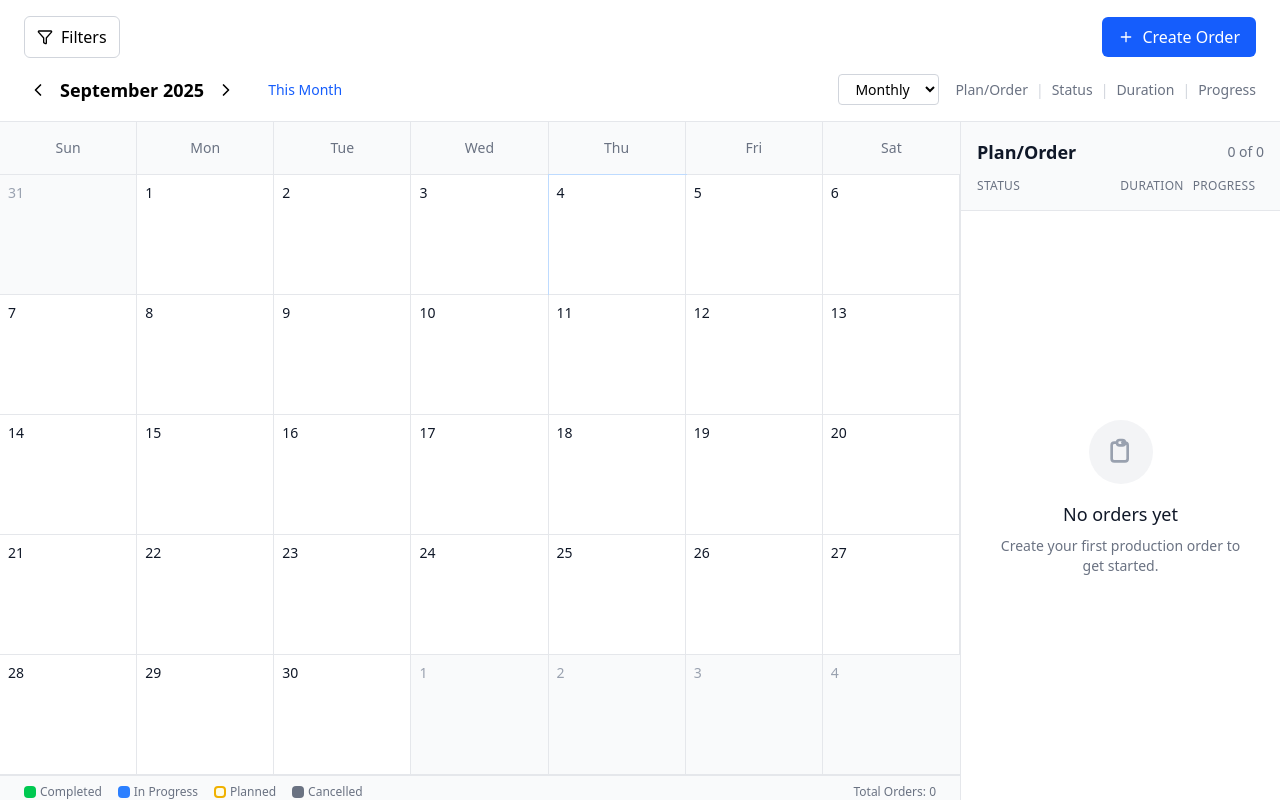
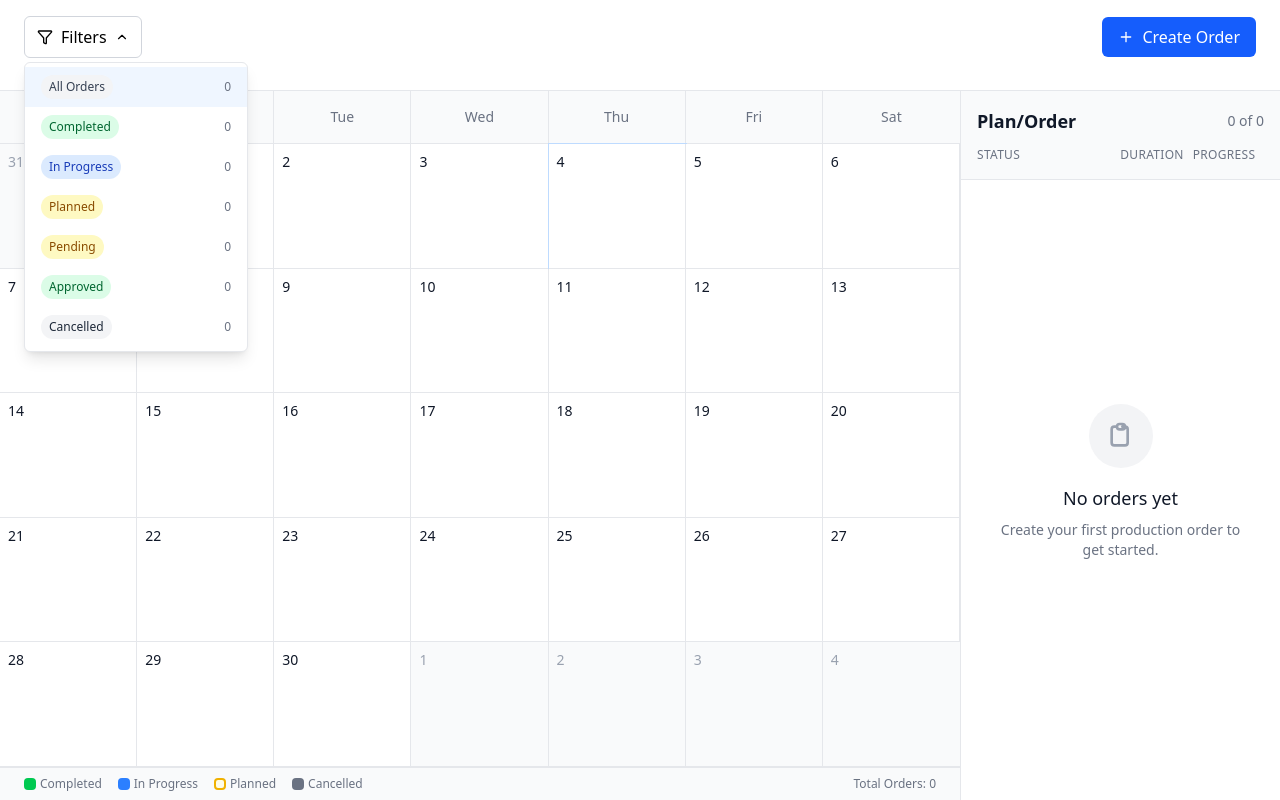
Before and after one commit to kaushalpapnai/production-calendar, a React (Vite) app: page / in a window 1280 px wide. Both pictures are taken after a click on the button "Filters". Built offline with nearby package versions, Linux system fonts and the light colour scheme.

Commit message:
made filter workable

```diff
--- a/src/components/calendar/CalendarHeader.tsx
+++ b/src/components/calendar/CalendarHeader.tsx
@@ -1,35 +1,63 @@
-import React from 'react';
-import { ChevronLeft, ChevronRight, Filter, Plus } from 'lucide-react';
-import { format, addMonths, subMonths } from 'date-fns';
+import React, { useState, useRef, useEffect } from 'react';
+import { ChevronDown, Filter, Plus, X } from 'lucide-react';
 import { useOrderStore } from '../../store/orderStore';
+import type { OrderStatus } from '../../types';
 
 interface CalendarHeaderProps {
   onCreateOrder: () => void;
   onToggleFilter: () => void;
 }
 
+const statusOptions: { value: OrderStatus | null; label: string; color: string }[] = [
+  { value: null, label: 'All Orders', color: 'bg-gray-100 text-gray-700' },
+  { value: 'completed', label: 'Completed', color: 'bg-green-100 text-green-800' },
+  { value: 'in-progress', label: 'In Progress', color: 'bg-blue-100 text-blue-800' },
+  { value: 'planned', label: 'Planned', color: 'bg-yellow-100 text-yellow-800' },
+  { value: 'pending', label: 'Pending', color: 'bg-yellow-100 text-yellow-800' },
+  { value: 'approved', label: 'Approved', color: 'bg-green-100 text-green-800' },
+  { value: 'cancelled', label: 'Cancelled', color: 'bg-gray-100 text-gray-800' },
+];
+
 export const CalendarHeader: React.FC<CalendarHeaderProps> = ({
   onCreateOrder,
-  onToggleFilter
 }) => {
   const {
-    currentDate,
-    setCurrentDate,
-    viewMode,
-    setViewMode,
-    statusFilter
+    statusFilter,
+    setStatusFilter,
+    orders
   } = useOrderStore();
 
-  const navigateMonth = (direction: 'prev' | 'next') => {
-    const newDate = direction === 'prev'
-      ? subMonths(currentDate, 1)
-      : addMonths(currentDate, 1);
-    setCurrentDate(newDate);
+  const [isFilterOpen, setIsFilterOpen] = useState(false);
+  const filterRef = useRef<HTMLDivElement>(null);
+
+  // Close dropdown when clicking outside
+  useEffect(() => {
+    const handleClickOutside = (event: MouseEvent) => {
+      if (filterRef.current && !filterRef.current.contains(event.target as Node)) {
+        setIsFilterOpen(false);
+      }
     };
 
-  const goToThisMonth = () => {
-    setCurrentDate(new Date());
+    document.addEventListener('mousedown', handleClickOutside);
+    return () => document.removeEventListener('mousedown', handleClickOutside);
+  }, []);
+
+  const handleFilterSelect = (status: OrderStatus | null) => {
+    setStatusFilter(status);
+    setIsFilterOpen(false);
   };
+
+  const clearFilter = () => {
+    setStatusFilter(null);
+    setIsFilterOpen(false);
+  };
+
+  const getFilteredCount = (status: OrderStatus | null) => {
+    if (status === null) return orders.length;
+    return orders.filter(order => order.status === status).length;
+  };
+
+  const currentFilter = statusOptions.find(option => option.value === statusFilter);
 
   return (
     <div className="bg-white border-b border-gray-200">
@@ -37,10 +65,12 @@ export const CalendarHeader: React.FC<CalendarHeaderProps> = ({
         {/* Top Row - Filters and Create Order */}
         <div className="flex items-center justify-between mb-4">
           <div className="flex items-center space-x-4">
+            {/* Filter Dropdown */}
+            <div className="relative" ref={filterRef}>
               <button
-              onClick={onToggleFilter}
+                onClick={() => setIsFilterOpen(!isFilterOpen)}
                 className={`
-                flex items-center space-x-2 px-3 py-2 border rounded-md transition-colors
+                  flex items-center space-x-2 px-3 py-2 border rounded-md transition-colors cursor-pointer
                   ${statusFilter
                     ? 'border-blue-500 bg-blue-50 text-blue-700'
                     : 'border-gray-300 hover:bg-gray-50'
@@ -48,13 +78,71 @@ export const CalendarHeader: React.FC<CalendarHeaderProps> = ({
                 `}
               >
                 <Filter size={16} />
-              <span>Filters</span>
+                <span>
+                  {statusFilter ? `Filter: ${currentFilter?.label}` : 'Filters'}
+                </span>
+                <ChevronDown
+                  size={14}
+                  className={`transition-transform ${isFilterOpen ? 'rotate-180' : ''}`}
+                />
+              </button>
+
+              {/* Dropdown Menu */}
+              {isFilterOpen && (
+                <div className="absolute top-full left-0 mt-1 w-56 bg-white border border-gray-200 rounded-md shadow-lg z-50">
+                  <div className="py-1">
+                    {statusOptions.map((option) => (
+                      <button
+                        key={option.value || 'all'}
+                        onClick={() => handleFilterSelect(option.value)}
+                        className={`
+                          w-full text-left px-4 py-2 text-sm hover:bg-gray-50 flex items-center justify-between
+                          ${statusFilter === option.value ? 'bg-blue-50 text-blue-700' : 'text-gray-700'}
+                        `}
+                      >
+                        <div className="flex items-center space-x-2">
+                          <span className={`px-2 py-1 rounded-full text-xs font-medium ${option.color}`}>
+                            {option.label}
+                          </span>
+                        </div>
+                        <span className="text-xs text-gray-500">
+                          {getFilteredCount(option.value)}
+                        </span>
+                      </button>
+                    ))}
+                  </div>
+
+                  {/* Clear Filter Option */}
                   {statusFilter && (
-                <span className="bg-blue-100 text-blue-800 text-xs px-2 py-0.5 rounded-full">
-                  {statusFilter}
+                    <>
+                      <div className="border-t border-gray-200"></div>
+                      <button
+                        onClick={clearFilter}
+                        className="w-full text-left px-4 py-2 text-sm text-red-600 hover:bg-red-50 flex items-center space-x-2"
+                      >
+                        <X size={14} />
+                        <span>Clear Filter</span>
+                      </button>
+                    </>
+                  )}
+                </div>
+              )}
+            </div>
+
+            {/* Active Filter Display */}
+            {statusFilter && (
+              <div className="flex items-center space-x-2 bg-blue-50 border border-blue-200 rounded px-3 py-1">
+                <span className="text-sm font-medium text-blue-700">
+                  Showing {getFilteredCount(statusFilter)} {currentFilter?.label?.toLowerCase()} orders
                 </span>
+                <button
+                  onClick={clearFilter}
+                  className="text-blue-600 hover:text-blue-800"
+                >
+                  <X size={14} />
+                </button>
+              </div>
             )}
-            </button>
           </div>
 
           <button
@@ -65,63 +153,6 @@ export const CalendarHeader: React.FC<CalendarHeaderProps> = ({
             <span>Create Order</span>
           </button>
         </div>
-
-        {/* Bottom Row - Navigation and View Controls */}
-        <div className="flex items-center justify-between">
-          {/* Month Navigation */}
-          <div className="flex items-center space-x-4">
-            <div className="flex items-center space-x-2">
-              <button
-                onClick={() => navigateMonth('prev')}
-                className="p-1 hover:bg-gray-100 rounded transition-colors"
-                aria-label="Previous month"
-              >
-                <ChevronLeft size={20} />
-              </button>
-
-              <h2 className="text-lg font-semibold min-w-[140px] text-center">
-                {format(currentDate, 'MMMM yyyy')}
-              </h2>
-
-              <button
-                onClick={() => navigateMonth('next')}
-                className="p-1 hover:bg-gray-100 rounded transition-colors"
-                aria-label="Next month"
-              >
-                <ChevronRight size={20} />
-              </button>
-            </div>
-
-            <button
-              onClick={goToThisMonth}
-              className="px-3 py-1 text-sm text-blue-600 hover:bg-blue-50 rounded transition-colors"
-            >
-              This Month
-            </button>
-          </div>
-
-          {/* View Mode and Additional Controls */}
-          <div className="flex items-center space-x-4">
-            <select
-              value={viewMode}
-              onChange={(e) => setViewMode(e.target.value as 'monthly' | 'weekly')}
-              className="border border-gray-300 rounded px-3 py-1 text-sm focus:outline-none focus:ring-2 focus:ring-blue-500 focus:border-transparent"
-            >
-              <option value="monthly">Monthly</option>
-              <option value="weekly">Weekly</option>
-            </select>
-
-            <div className="flex items-center space-x-2 text-sm text-gray-500">
-              <span>Plan/Order</span>
-              <span className="text-gray-300">|</span>
-              <span>Status</span>
-              <span className="text-gray-300">|</span>
-              <span>Duration</span>
-              <span className="text-gray-300">|</span>
-              <span>Progress</span>
-            </div>
-          </div>
-        </div>
       </div>
     </div>
   );
```
Lines whose indentation alone changed are shown as unchanged.
